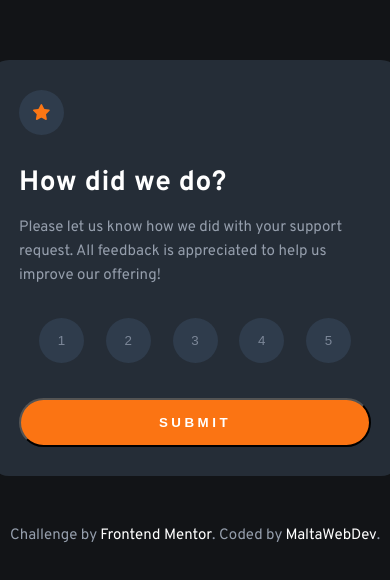
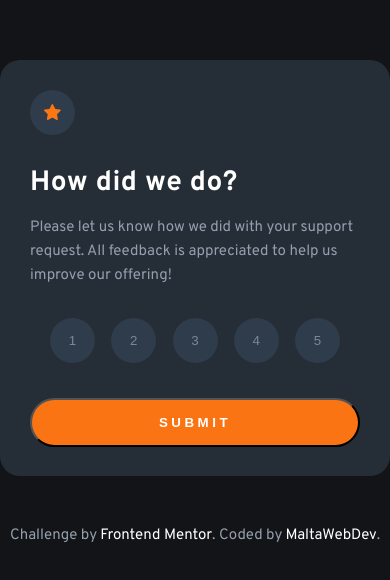
Before and after one commit to MaltaWebDev/FrontEndMentorRating, a plain HTML site: page index.html in a window 390 px wide. Shown: the part 120-700 px from the top of the page. Drawn offline with Linux system fonts and the light colour scheme.

Commit message:
Add max-width and flex-wrap
Component is not responsive
• Change width to max-width
• Add flex-wrap to .rating-buttons

```diff
--- a/style.css
+++ b/style.css
@@ -32,7 +32,7 @@
 .rating-state-card {
   color: var(--white);
   background-color: var(--dark-blue);
-  width: 412px;
+  max-width: 412px;
   height: 416px;
   padding: 30px;
   border-radius: 20px;
@@ -69,6 +69,7 @@
   justify-content: space-between;
   margin-bottom: 35px;
   padding: 0 20px 0 20px;
+  flex-wrap: wrap;
 }
 
 .rating,
```
